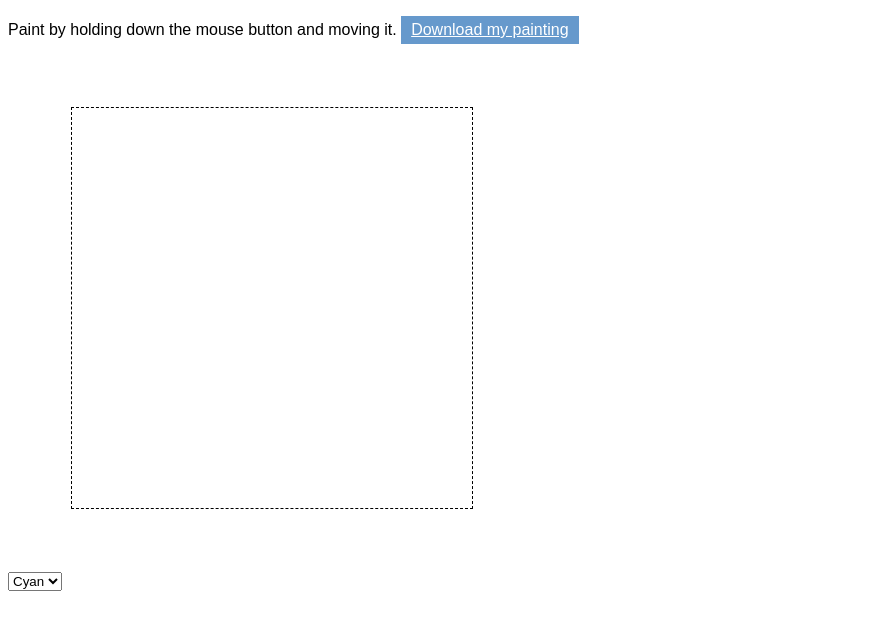
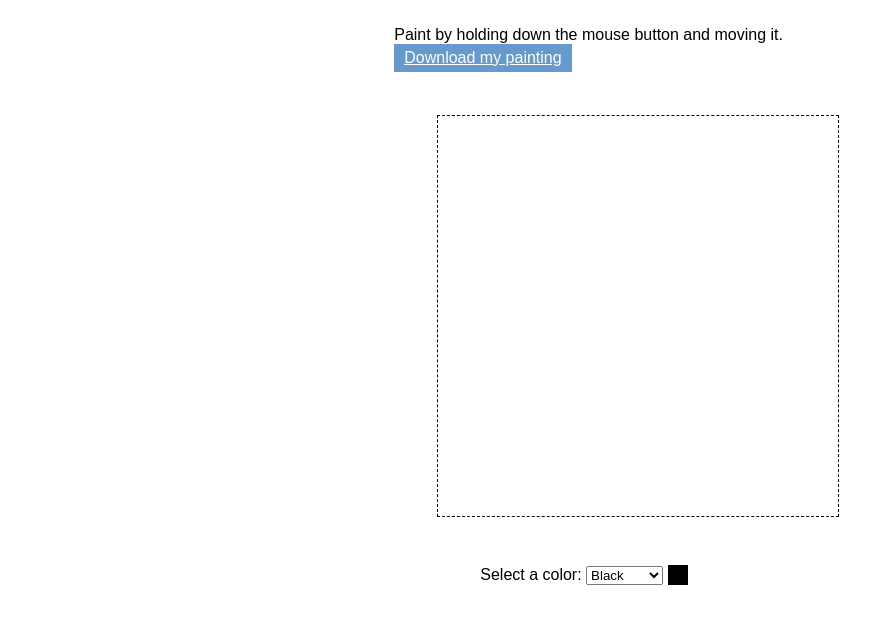
Before and after one commit to essam-eliwa/swe230, a plain HTML site: page js2/draw.html in a window 1280 px wide. Shown: the whole page, without its empty margins (0-894 px from the left). Drawn offline with Linux system fonts and the light colour scheme.

Commit message:
colors added to draw.js

```diff
--- a/js2/draw.html
+++ b/js2/draw.html
@@ -21,23 +21,37 @@
         color: #fff;
         padding: 5px 10px;
       }
+      #selected-color {
+        display: inline-block;
+        position: relative;
+        top: 5px;
+        width: 20px;
+        height: 20px;
+        background: black;
+      }
+      body {
+        margin: 2%;
+      }
+      #container {
+        padding-left: 30%;
+      }
     </style>
   </head>
   <body>
-    <p>
-      Paint by holding down the mouse button and moving it.
-      <a href="" download="my_drawing.png">Download my painting</a>
-    </p>
+    <div id="container">
+      <p>
+        Paint by holding down the mouse button and moving it.<br />
+        <a href="" download="my_drawing.png">Download my painting</a>
+      </p>
 
-    <canvas width="400" height="400"></canvas>
+      <canvas width="400" height="400"></canvas>
 
-    <label for="colors"></label>
-    <select name="colors" id="colors">
-        <option value="cyan" selected>Cyan</option>
-        <option value="blue">Blue</option>
-        <option value="red">Red</option>
-    </select>
-
+      <div style="margin-left:10%;">
+        <label for="color-select">Select a color:</label>
+        <select id="color-select"></select>
+        <span id="selected-color"></span>
+      </div>
+    </div>
     <script src="js/draw.js"></script>
   </body>
 </html>
--- a/js2/js/draw.js
+++ b/js2/js/draw.js
@@ -1,12 +1,27 @@
 'use strict';
 let isDrawing = false;
-let color = 'cyan';
 const canvas = document.querySelector("canvas");
 const c = canvas.getContext("2d");
 
-const select = document.querySelector("select");
-c.fillStyle = color;
+// Define an array of colors
+const colors = ['Black','Gray','White','Red', 'Green', 'Cyan','Blue','Aliceblue',
+ 'Yellow', 'Orange', 'Purple'];
 
+// Get the select element by its ID
+const colorSelect = document.getElementById('color-select');
+
+// Loop through the colors array and create an option element for each color
+for (let i = 0; i < colors.length; i++) {
+    const colorOption = document.createElement('option');
+    colorOption.value = colors[i].toLowerCase();
+    colorOption.text = colors[i];
+    colorSelect.add(colorOption);
+}
+
+//set initial fill style
+c.fillStyle = colors[0];
+
+//drawing function
 function draw(x, y) {
   if (isDrawing) {
     c.beginPath();
@@ -16,8 +31,12 @@ function draw(x, y) {
   }
 }
 
-select.addEventListener('change',(event) => {(c.fillStyle = select.value);}
-);
+colorSelect.addEventListener('change',(event) => {
+    c.fillStyle = colorSelect.value;
+    document.querySelector('#selected-color').style.background = colorSelect.value;
+
+}
+    );
 
 canvas.addEventListener("mousemove", (event) =>
   draw(event.offsetX, event.offsetY)
```
